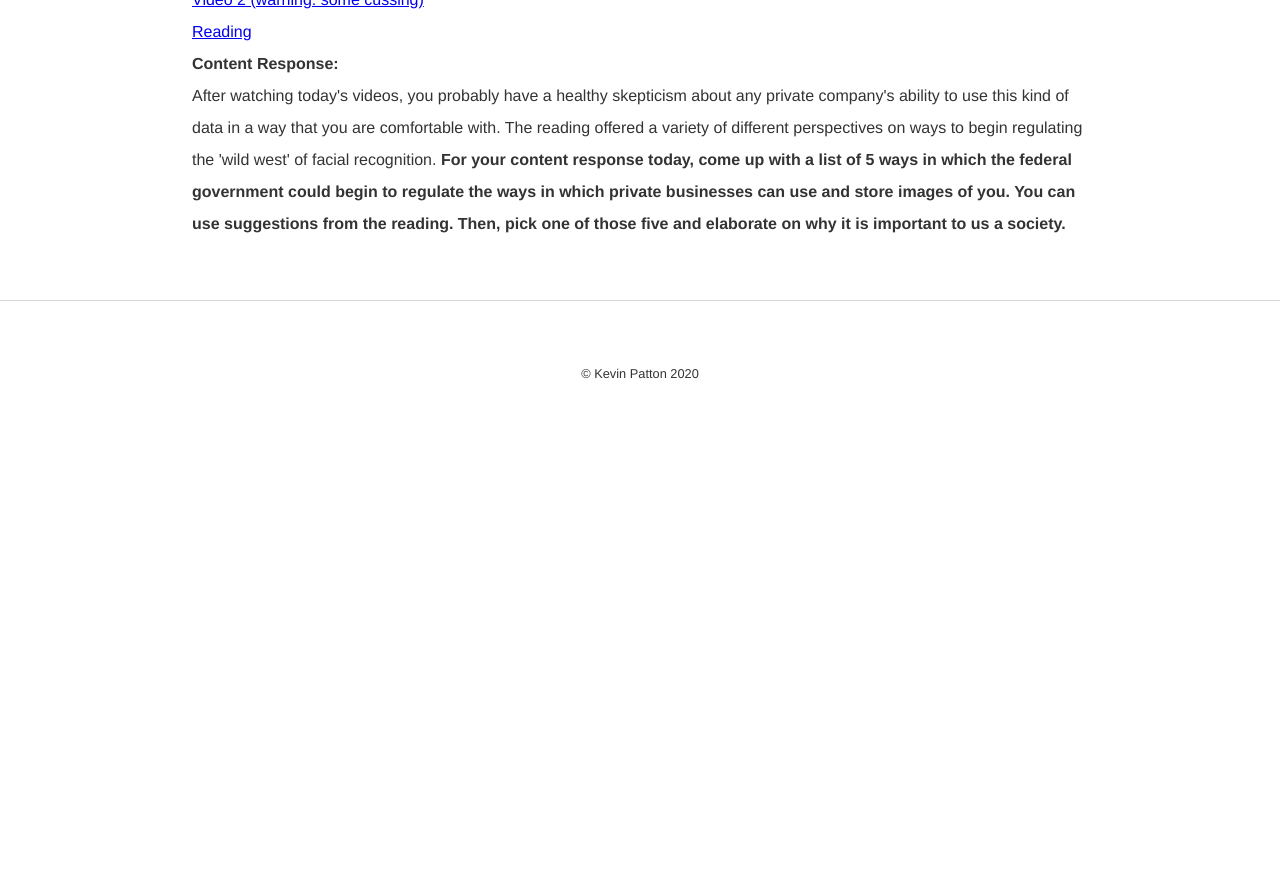
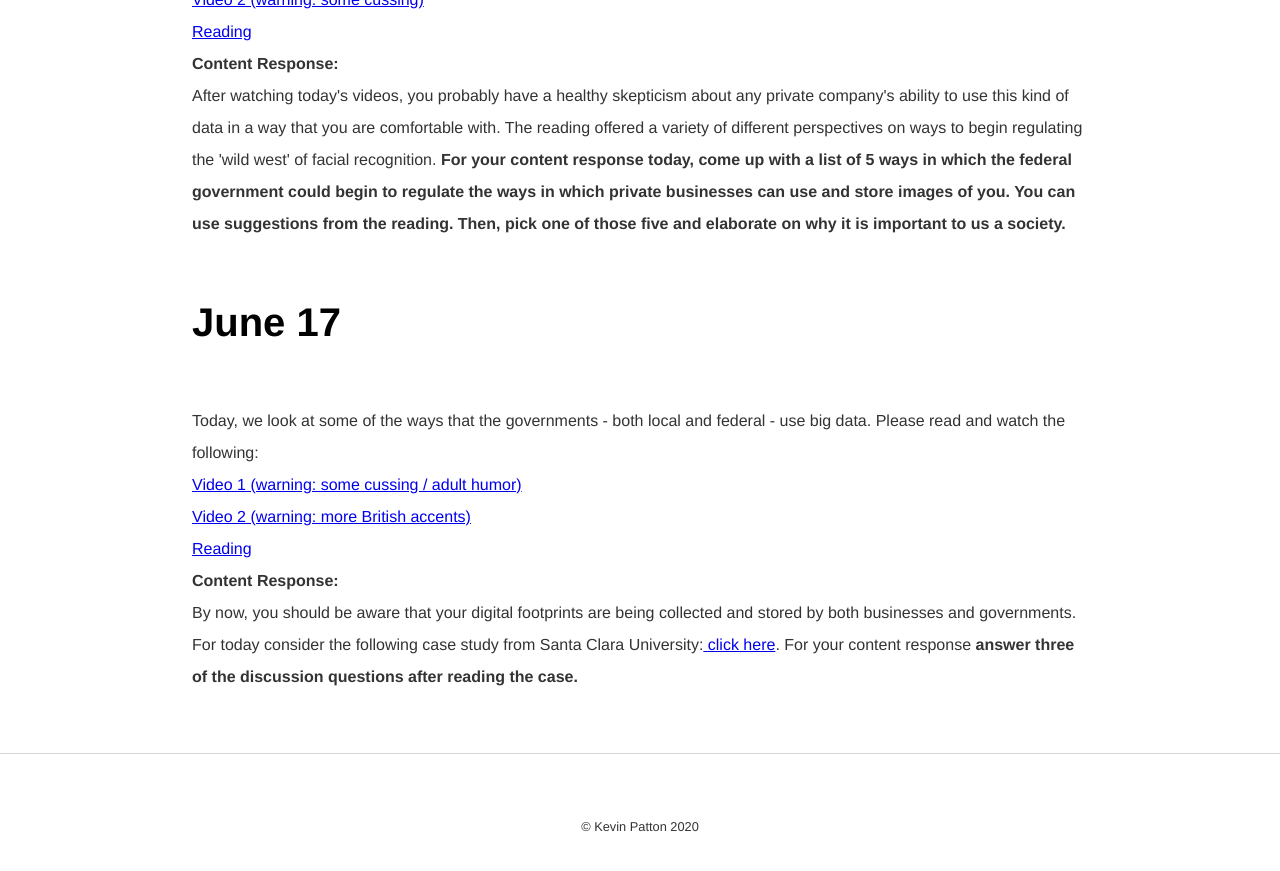
Before and after one commit to kevinjpatton/kevinjpatton.github.io, a Jekyll site: the page built from teaching/phil1020/index.html, in a window 1280 px wide and 900 px high, scrolled down 5498 px. Shown: the top 871 px of the window. Built offline with Jekyll 4.4.1, drawn with Linux system fonts in a browser that asks for light colours; Markdown is read by kramdown in place of the engine named in the settings; before the commit the page ends 5945 px from its top, so only the background shows below that.

Commit message:
Update index.html

```diff
--- a/teaching/phil1020/index.html
+++ b/teaching/phil1020/index.html
@@ -86,3 +86,11 @@ For today consider the following case study from Santa Clara University:<a href=
 <a href="https://www.theverge.com/2018/8/29/17792976/facial-recognition-regulation-rules" target="_blank">Reading</a><br>
   <b>Content Response:</b><br>
 After  watching today's videos, you probably have a healthy skepticism about any private company's ability to use this kind of data in a way that you are comfortable with.  The reading offered a variety of different perspectives on ways to begin regulating the 'wild west' of facial recognition.  <b>For your content response today, come up with a list of 5 ways in which the federal government could begin to regulate the ways in which private businesses can use and store images of you.  You can use suggestions from the reading.  Then, pick one of those five and elaborate on why it is important to us a society.</b><br>
+
+<h1>June 17</h1>
+<p>Today, we look at some of the ways that the governments - both local and federal - use big data.  Please read and watch the following:<br>
+<a href="https://youtu.be/XEVlyP4_11M" target="_blank">Video 1 (warning: some cussing / adult humor)</a><br>
+<a href="https://youtu.be/GoM4jIZbTtQ" target="_blank">Video 2 (warning: more British accents)</a><br>
+<a href=http://www.businessofgovernment.org/blog/five-examples-how-federal-agencies-use-big-data" target="_blank">Reading</a><br>
+  <b>Content Response:</b><br>
+By now, you should be aware that your digital footprints are being collected and stored by both businesses and governments.  For today consider the following case study from Santa Clara University:<a href="https://www.scu.edu/ethics/focus-areas/internet-ethics/resources/chinas-social-credit-score/" target="_blank"> click here</a>.  For your content response <b>answer three of the discussion questions after reading the case.</b><br>
```
